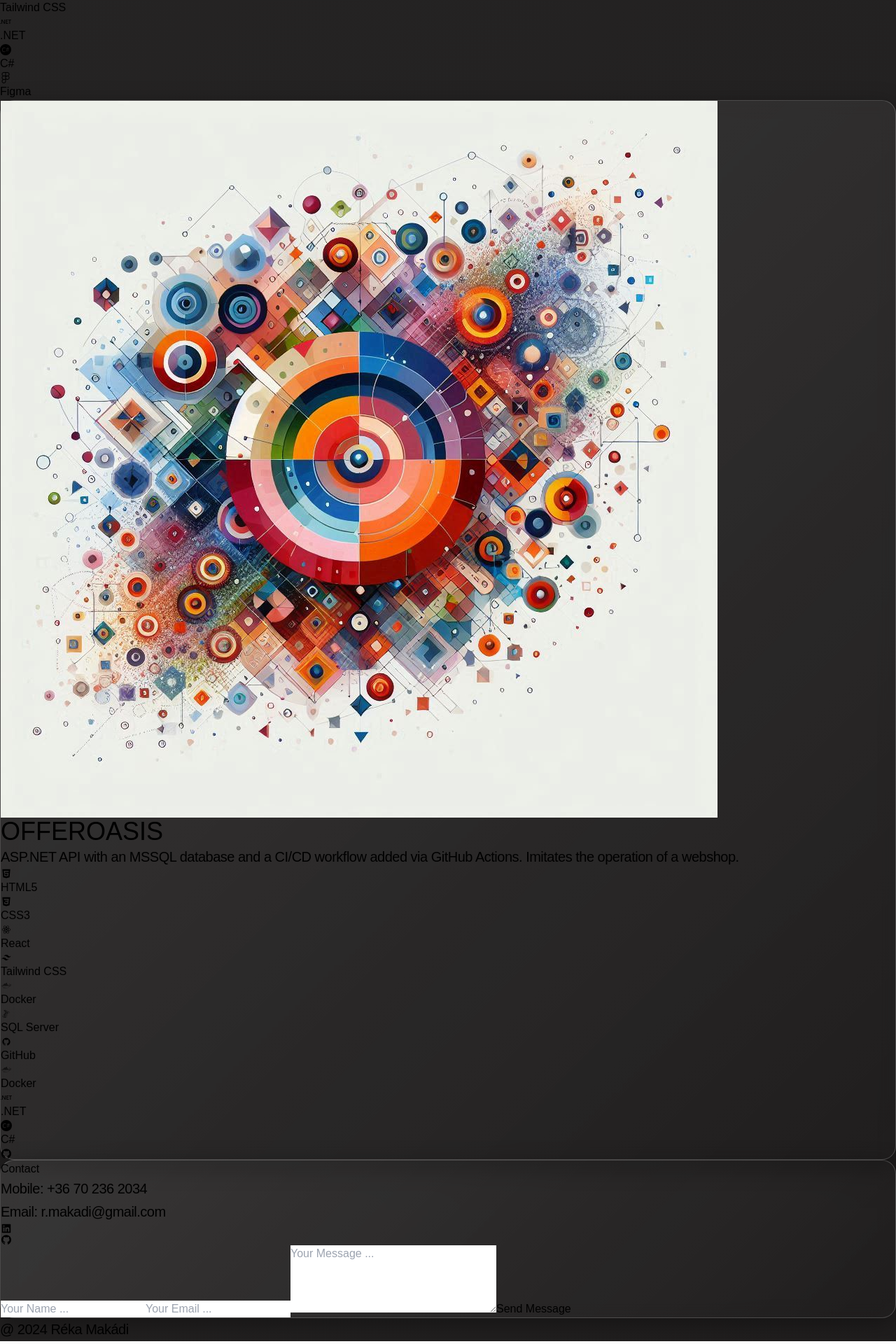
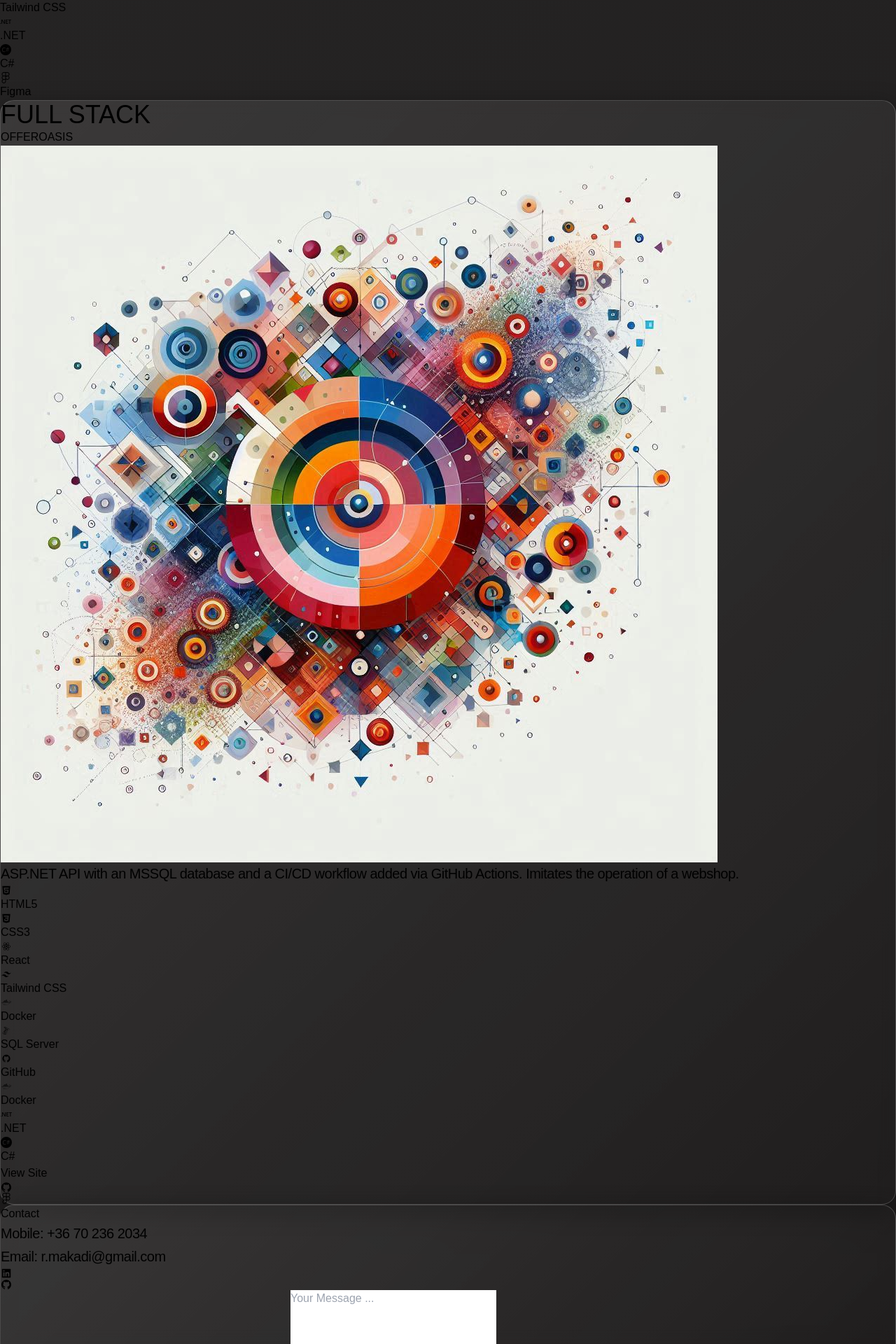
Before and after one commit to rekamakadi/portfolio, a React (Vite) app: page / in a window 1280 px wide. Shown: the part 1977-3897 px from the top of the page at 70% size. Built offline with nearby package versions, Linux system fonts and the light colour scheme.

Commit message:
[feat] optimize project display

```diff
--- a/src/assets/projects.json
+++ b/src/assets/projects.json
@@ -1,11 +1,13 @@
 [
     {
       "img": "/portfolio/images/offeroasis.png",
+      "experience": "FULL STACK",
       "title": "OFFEROASIS",
       "description": "ASP.NET API with an MSSQL database and a CI/CD workflow added via GitHub Actions. Imitates the operation of a webshop.",
       "links": {
-        "site": "",
-        "github": "https://github.com/balazs-oltvolgyi/CodeCoolElProjecteGrande"
+        "site": "XXX",
+        "github": "https://github.com/balazs-oltvolgyi/CodeCoolElProjecteGrande",
+        "figma": "XXX"
       },
       "techIcons": ["DiHtml5", "DiCss3", "DiReact", "BiLogoTailwindCss", "DiDocker", "DiMsqlServer", "DiGithubBadge", "DiDocker", "SiDotnet", "SiCsharp"]
     }
--- a/src/components/CustomArrows.jsx
+++ b/src/components/CustomArrows.jsx
@@ -1,48 +1,40 @@
+//
+
 import React from "react";
-import { FaArrowLeft, FaArrowRight } from "react-icons/fa";
+import { AiOutlineLeft, AiOutlineRight } from "react-icons/ai";
 
-const CustomPrevArrow = (props) => {
+export const CustomPrevArrow = (props) => {
   const { className, style, onClick } = props;
   return (
     <div
-      className={className}
+      className={`${className} absolute top-1/2 transform -translate-y-1/2 left-2 z-10`}
       style={{
         ...style,
         display: "block",
-        color: "white",
-        fontSize: "24px",
-        zIndex: 1,
-        left: "-30px",
-        top: "50%",
-        transform: "translateY(-50%)",
+        background: "gray",
+        borderRadius: "50%",
       }}
       onClick={onClick}
     >
-      <FaArrowLeft />
+      <AiOutlineLeft className="text-white" size={30} />
     </div>
   );
 };
 
-const CustomNextArrow = (props) => {
+export const CustomNextArrow = (props) => {
   const { className, style, onClick } = props;
   return (
     <div
-      className={className}
+      className={`${className} absolute top-1/2 transform -translate-y-1/2 right-2 z-10`}
       style={{
         ...style,
         display: "block",
-        color: "white",
-        fontSize: "24px",
-        zIndex: 1,
-        right: "-30px",
-        top: "50%",
-        transform: "translateY(-50%)",
+        background: "gray",
+        borderRadius: "50%",
       }}
       onClick={onClick}
     >
-      <FaArrowRight />
+      <AiOutlineRight className="text-white" size={30} />
     </div>
   );
 };
-
-export { CustomPrevArrow, CustomNextArrow };
--- a/src/components/Portfolio.jsx
+++ b/src/components/Portfolio.jsx
@@ -4,7 +4,6 @@ import ShinyEffect from "./ShinyEffect";
 import projectsData from "../assets/projects.json";
 import Slider from "react-slick";
 import { CustomPrevArrow, CustomNextArrow } from "./CustomArrows"; // Import custom arrows
-
 
 import {
   DiJavascript1,
@@ -86,29 +85,36 @@ const Portfolio = () => {
   };
 
   return (
-    <div className="max-w-[800px] mx-auto p-6 md:my-20" id="portfolio">
+    <div className="max-w-[800px] mx-auto p-6 md:my-20 relative" id="portfolio">
       <Slider {...settings}>
         {projects.map((project, index) => (
-          <div key={index}>
+          <div key={index} className="relative">
             <div className="glass p-6 border-2 max-w-[600px] mx-auto">
-              <div className="w-full h-80">
+              <h2 className="text-4xl text-white mb-2 text-center">
+                {project.experience}
+              </h2>
+              <h4 className="text-xl text-white mb-2 text-center">
+                {project.title}
+              </h4>
+              <div className="w-full h-80 mb-4">
                 {project.img && (
                   <img
                     src={project.img}
                     alt={project.title}
-                    className="w-full h-full object-cover rounded-lg mb-4"
+                    className="w-full h-full object-cover rounded-lg"
                   />
                 )}
               </div>
 
-              <h2 className="text-xl text-white mb-2 text-center">{project.title}</h2>
-              <p className="text-gray-200 my-4 text-center">{project.description}</p>
-              <div className="p-6 flex flex-wrap gap-4 text-4xl justify-center">
+              <p className="text-gray-200 my-4 text-center">
+                {project.description}
+              </p>
+              <div className="p-2 flex flex-wrap gap-2 text-2xl justify-center">
                 {project.techIcons.map((iconName, index) => (
                   <div key={index} className="group relative">
                     <div
-                      className="-inset-1 bg-gradient-to-r from-teal-100 to-purple-300 rounded-full
-            bg-blur opacity-70 hover:opacity-100 transition duration-300 backdrop-filter backdrop-blur-lg rounded-full p-4 bg-opacity-50"
+                      className="bg-gradient-to-r from-teal-100 to-purple-300 rounded-full
+            bg-blur opacity-70 hover:opacity-100 transition duration-300 backdrop-filter backdrop-blur-lg rounded-full p-3"
                     >
                       {iconDetails[iconName]?.icon}
                     </div>
@@ -121,11 +127,11 @@ const Portfolio = () => {
                   </div>
                 ))}
               </div>
-              <div className="flex space-x-e">
+              <div className="flex space-x-4 justify-center mt-4">
                 {project.links.site && (
                   <a
                     href={project.links.site}
-                    className="px-4 py-2 bg-slate-600 text-gray-200 rounded-lg hover:bg-slatee-700 transition duration-300"
+                    className="px-4 py-2 bg-slate-600 text-gray-200 rounded-lg hover:bg-slate-700 transition duration-300"
                   >
                     View Site
                   </a>
@@ -138,6 +144,14 @@ const Portfolio = () => {
                     <AiFillGithub />
                   </a>
                 )}
+                {project.links.figma && (
+                  <a
+                    href={project.links.figma}
+                    className="px-4 py-2 bg-pink-500 text-gray-200 text-2xl rounded-lg hover:bg-pink-600 transition duration-300"
+                  >
+                    <SiFigma />
+                  </a>
+                )}
               </div>
             </div>
           </div>
```
